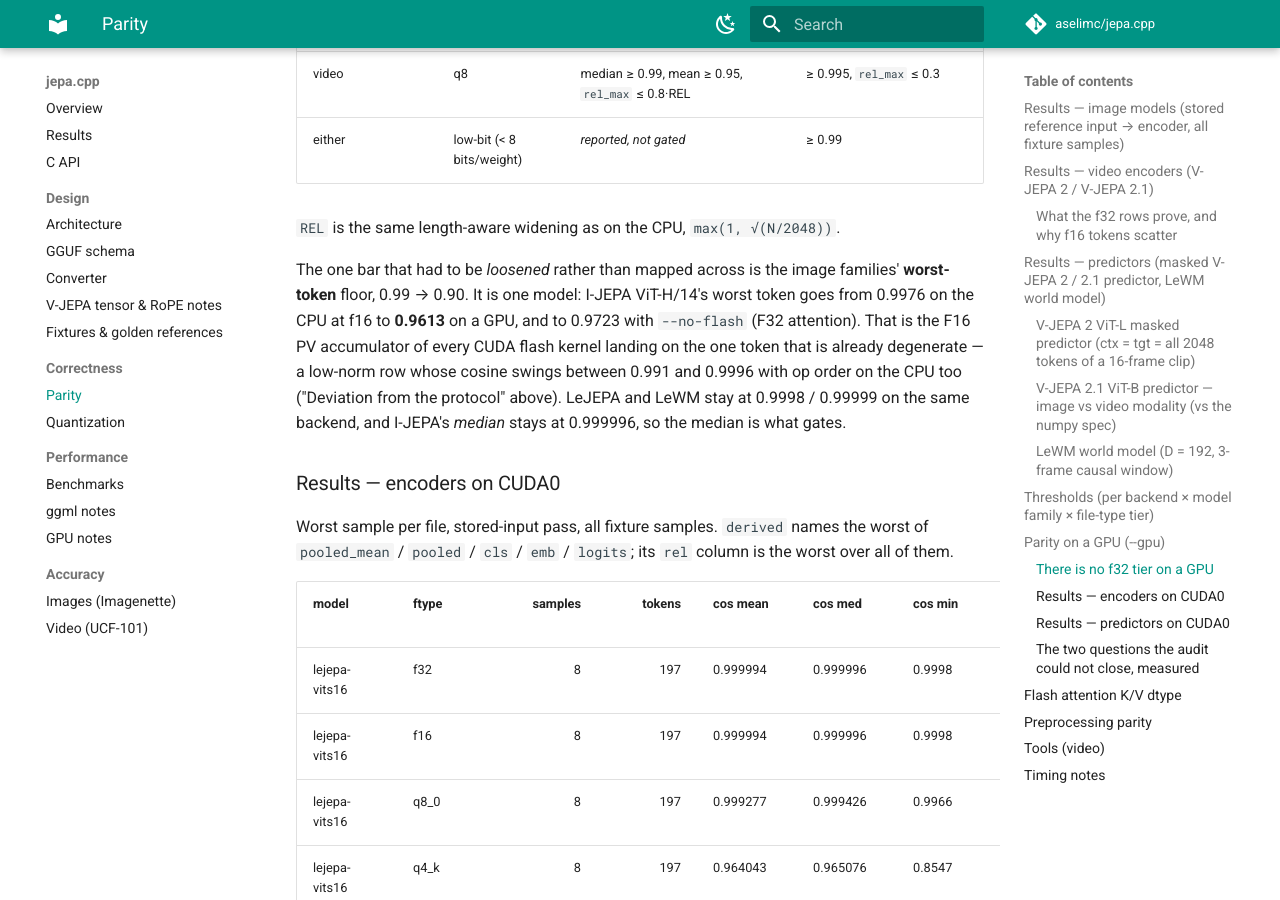
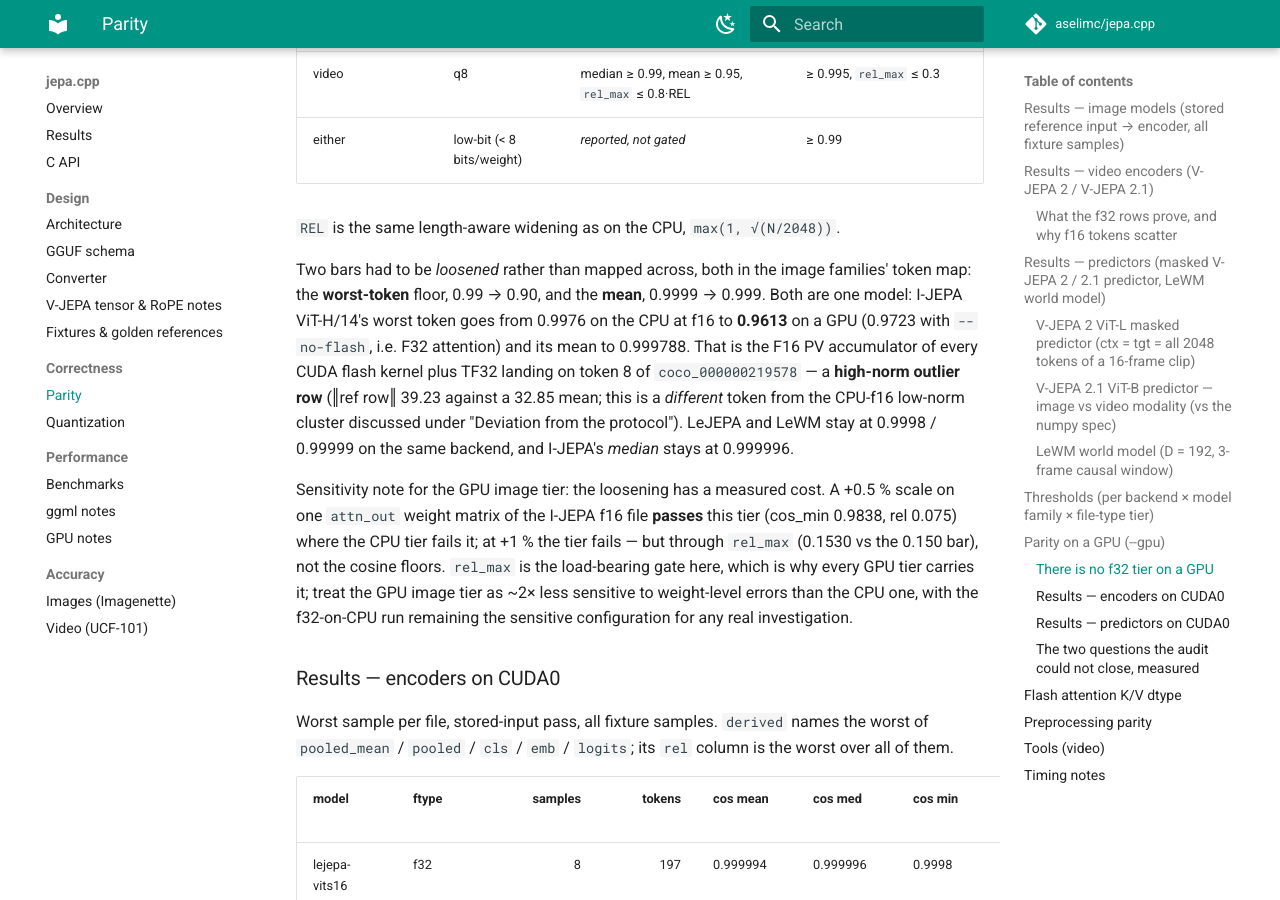
Before and after one commit to aselimc/jepa.cpp, an MkDocs documentation site: the page built from docs/parity.md, in a window 1280 px wide and 900 px high, scrolled down 13260 px. Built offline with MkDocs 1.6.1 and Material for MkDocs 9.7.7, drawn with Linux system fonts in a browser that asks for light colours; comment, search, counter and statistics services are not loaded.

Commit message:
Merge CUDA support; apply GPU-verifier follow-ups
GPU implementation (worktree-agent-a0ba46412e6486208, verifier ok=true, all numbers reproduced):
-DJEPA_CUDA backend with mandatory graph validation, portable RoPE, measured precision policy
(GGML_PREC_F32 default, F16 K/V), naive head-32 predictor path with clean refusal, GPU parity tier,
9.5-21x vs the CPU engine at 38-77% of torch-GPU; docs + bench + README updated by the implementer.

Verifier follow-ups: the loosened GPU image bars documented accurately (worst-token AND mean; the
worst token is a HIGH-norm outlier, |row| 39.23 vs 32.85 mean — not the CPU low-norm cluster) with
a measured sensitivity note (+0.5% weight passes, +1% caught by rel_max at a 2% margin); stale
'~2e4 activations' annotated with the measured 95/414 in gpu-notes; --gpu-prec f16 marked
bench-only/ungated where quoted; JEPA_VALIDATE_GRAPH documented (debug-only disable);
test-parity usage lists --gpu; JEPA_DEVICE parse warning made one-shot; results.md notes the
bit-identical batching guarantee is CPU-only (GPU agrees to ~1e-7).

```diff
--- a/docs/parity.md
+++ b/docs/parity.md
@@ -410,13 +410,21 @@ tensors — but any of them collapses a norm-scale failure.
 
 `REL` is the same length-aware widening as on the CPU, `max(1, √(N/2048))`.
 
-The one bar that had to be *loosened* rather than mapped across is the image families'
-**worst-token** floor, 0.99 → 0.90. It is one model: I-JEPA ViT-H/14's worst token goes from 0.9976
-on the CPU at f16 to **0.9613** on a GPU, and to 0.9723 with `--no-flash` (F32 attention). That is
-the F16 PV accumulator of every CUDA flash kernel landing on the one token that is already
-degenerate — a low-norm row whose cosine swings between 0.991 and 0.9996 with op order on the CPU
-too ("Deviation from the protocol" above). LeJEPA and LeWM stay at 0.9998 / 0.99999 on the same
-backend, and I-JEPA's *median* stays at 0.999996, so the median is what gates.
+Two bars had to be *loosened* rather than mapped across, both in the image families' token map:
+the **worst-token** floor, 0.99 → 0.90, and the **mean**, 0.9999 → 0.999. Both are one model:
+I-JEPA ViT-H/14's worst token goes from 0.9976 on the CPU at f16 to **0.9613** on a GPU (0.9723
+with `--no-flash`, i.e. F32 attention) and its mean to 0.999788. That is the F16 PV accumulator of
+every CUDA flash kernel plus TF32 landing on token 8 of `coco_000000219578` — a **high-norm outlier
+row** (‖ref row‖ 39.23 against a 32.85 mean; this is a *different* token from the CPU-f16
+low-norm cluster discussed under "Deviation from the protocol"). LeJEPA and LeWM stay at
+0.9998 / 0.99999 on the same backend, and I-JEPA's *median* stays at 0.999996.
+
+Sensitivity note for the GPU image tier: the loosening has a measured cost. A +0.5 % scale on one
+`attn_out` weight matrix of the I-JEPA f16 file **passes** this tier (cos_min 0.9838, rel 0.075)
+where the CPU tier fails it; at +1 % the tier fails — but through `rel_max` (0.1530 vs the 0.150
+bar), not the cosine floors. `rel_max` is the load-bearing gate here, which is why every GPU tier
+carries it; treat the GPU image tier as ~2× less sensitive to weight-level errors than the CPU one,
+with the f32-on-CPU run remaining the sensitive configuration for any real investigation.
 
 ### Results — encoders on CUDA0
 
```
Also changed, not shown: docs/gpu-notes.md (+14 -3 lines), docs/results.md (+5 -1 lines), 2 other files.
